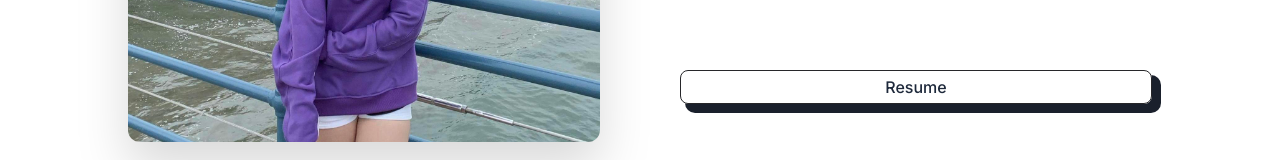
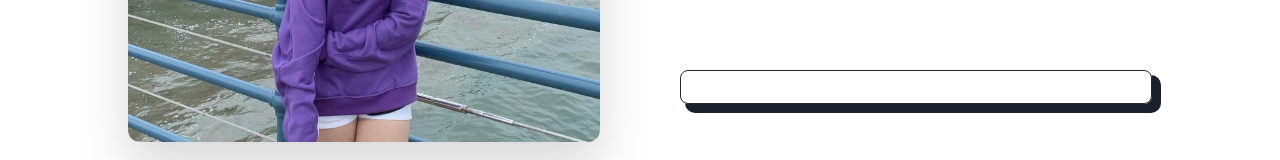
Before and after one commit to Earnpnp/profile-nextjs, a Next.js app: page / in a window 1280 px wide. Shown: the part 444-604 px from the top of the page. Built offline with nearby package versions, Linux system fonts and the light colour scheme.

Commit message:
style: resumebtn

```diff
--- a/components/About.js
+++ b/components/About.js
@@ -39,7 +39,7 @@ function About() {
               </p>
               <p className="fullstackdev">Full Stack Developer</p>
               <button
-                className="font-medium mt-20 text-slate-800 hover:text-slate-400
+                className="font-medium mt-20 text-white hover:text-slate-400
                 cursor-pointer  px-2 py-1 rounded-lg
                border border-zinc-800  shadow-[7px_7px_0px_2px_#1a202c] p-2 md:max-w-[500px]
               hover:border-zinc-600 duration-100 ease-in-out active:shadow-none active:translate-x-1 active:translate-y-1"
```
